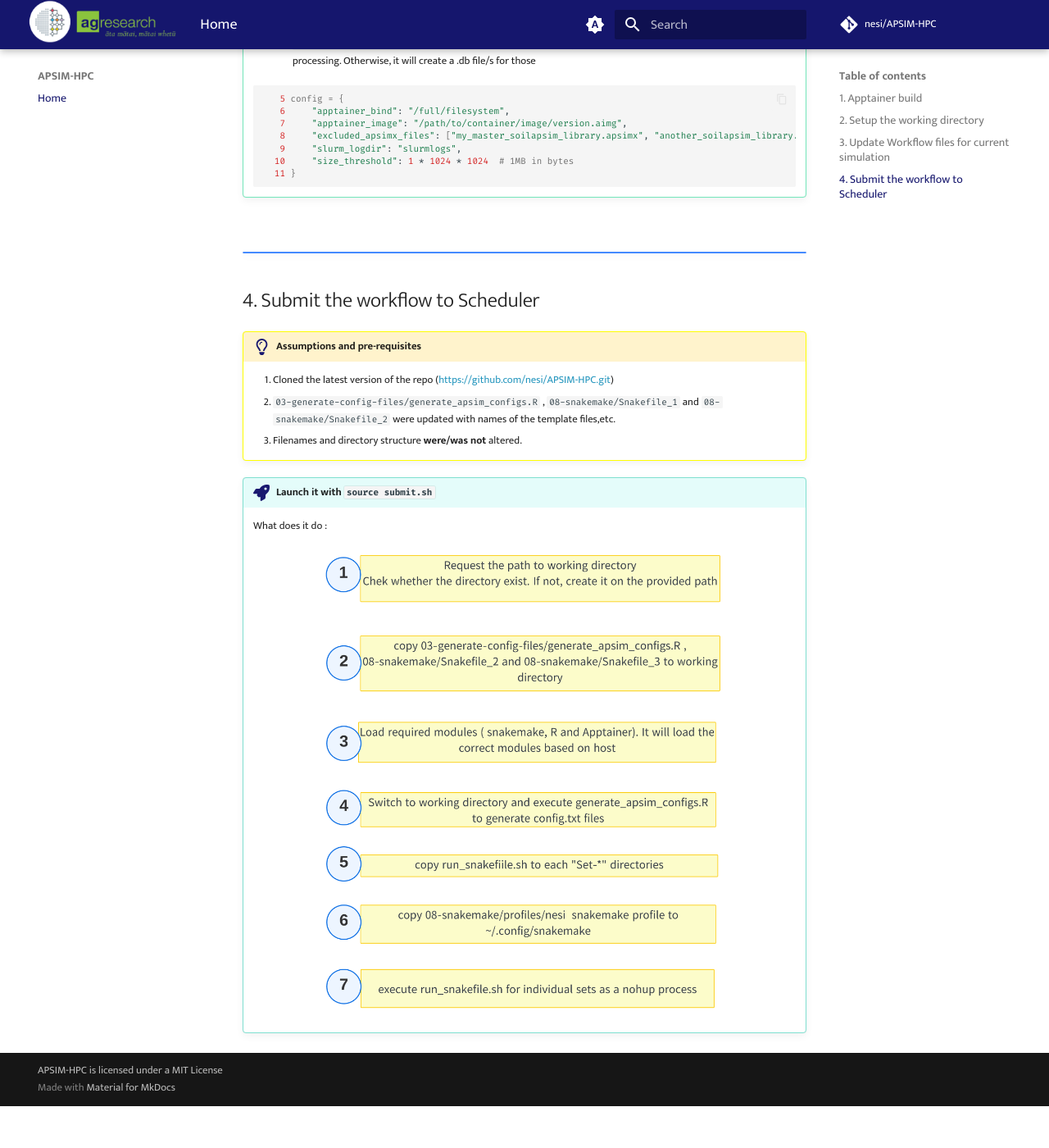
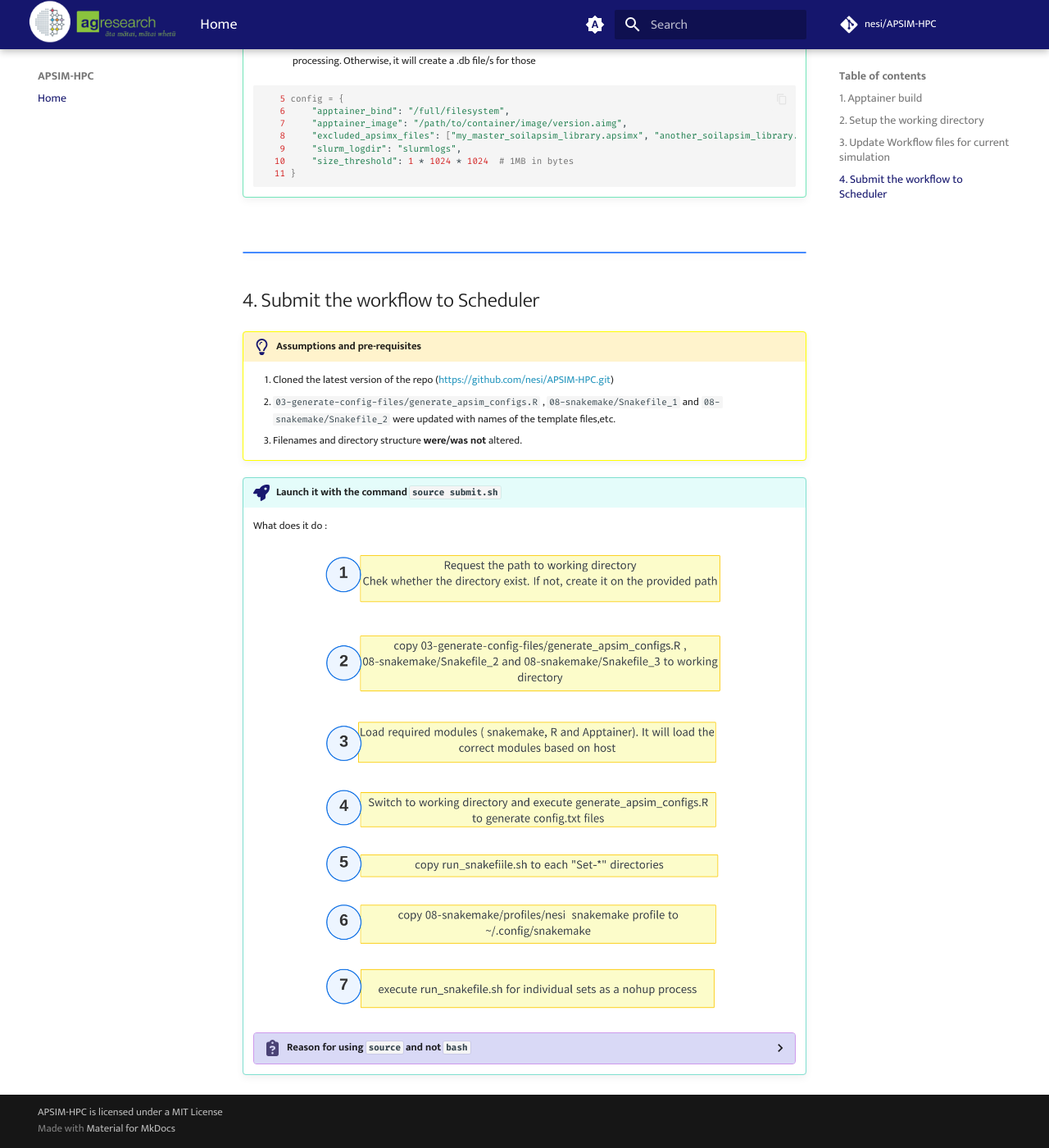
Before and after one commit to nesi/APSIM-HPC, an MkDocs documentation site: the page built from docs/index.md, in a window 1280 px wide and 1400 px high, scrolled down 1939 px. Shown: the whole window at 82% size. Built offline with MkDocs 1.6.1 and Material for MkDocs 9.7.7, drawn with Linux system fonts in a browser that asks for light colours; comment, search, counter and statistics services are not loaded; before the commit the page ends 3288 px from its top, so only the background shows below that; some of the changed lines change nothing that is shown.

Commit message:
add the reason for using source and not bash

```diff
--- a/docs/index.md
+++ b/docs/index.md
@@ -113,8 +113,17 @@
     3. Filenames and directory structure **were/was not** altered.
 
 
-!!! rocket "Launch it with `source submit.sh`"
+!!! rocket "Launch it with the command `source submit.sh`"
 
     What does it do :
 
     <center>![image](./images/workflow.png){width="500"}</center>
+
+    ??? clipboard-question "Reason for using `source` and not `bash`"
+
+        - This is do with `cd /working/directory` command within the `submit.sh` script
+
+        - When you run a script using `bash script.sh`, the script is executed in a new subshell. This means:
+            - A new shell process is created to run the script.
+            - Any changes to the working directory (`cd` commands) only affect this subshell.
+            - Once the script finishes, the subshell terminates, and you return to your original shell with its original working directory unchanged.
```
